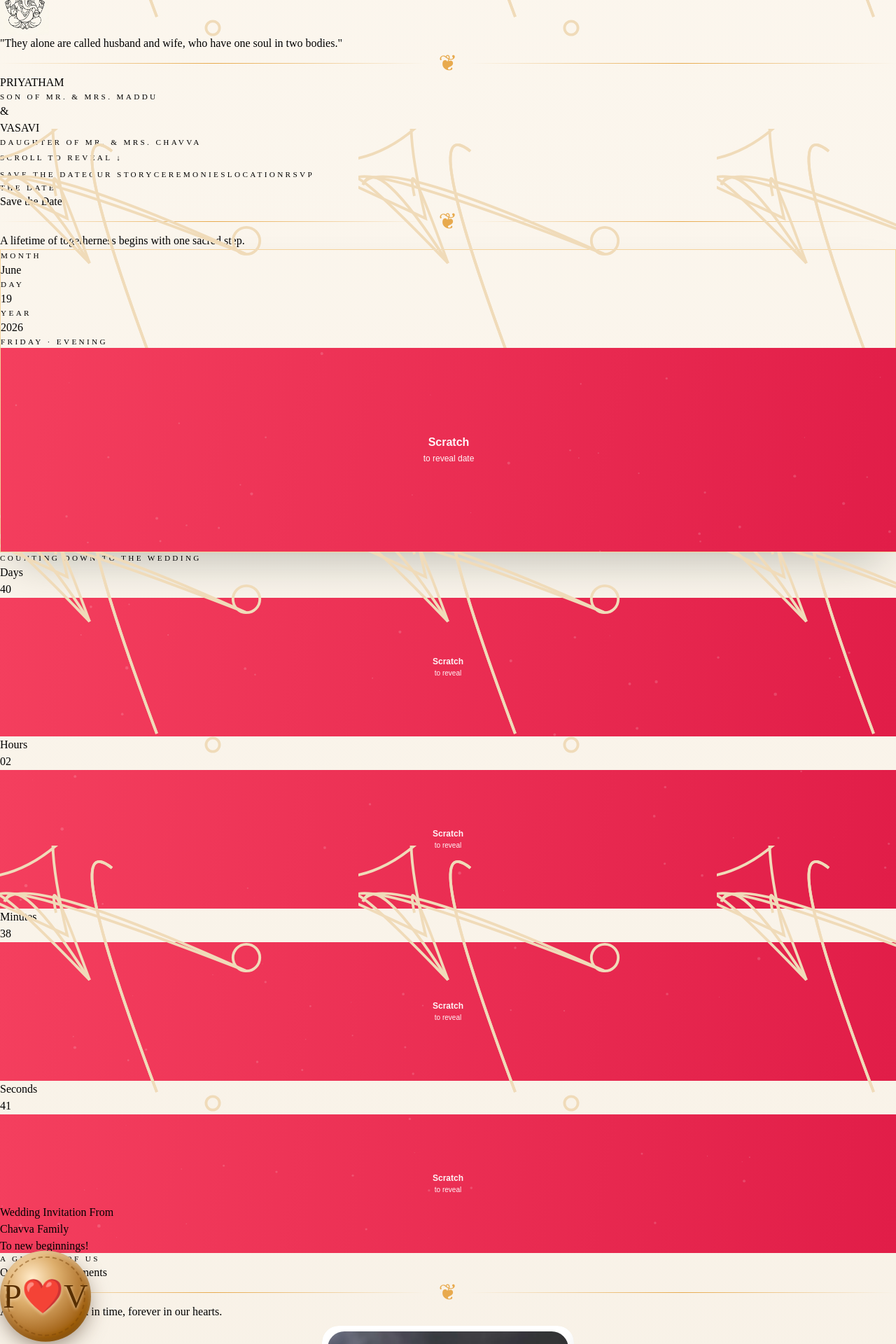
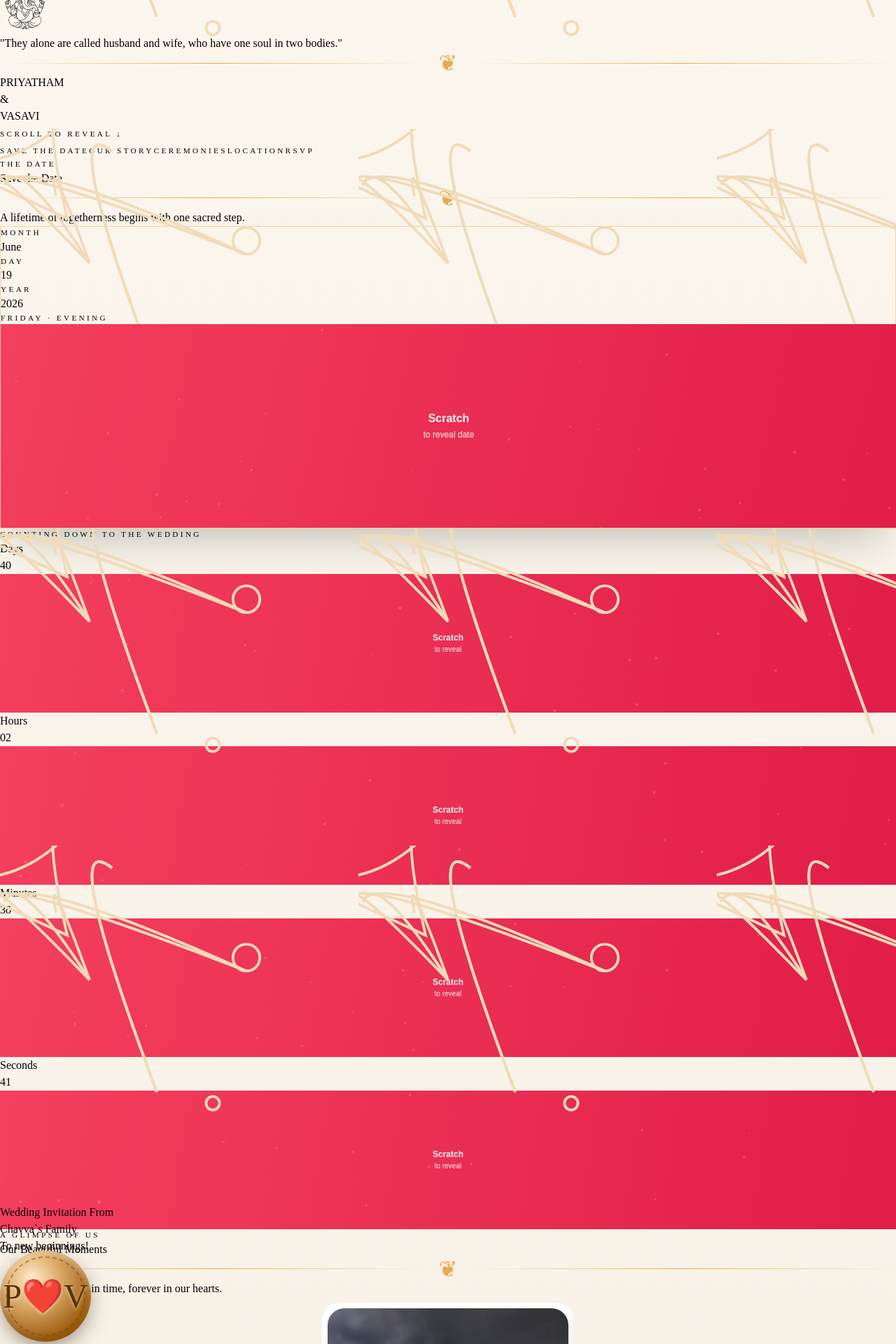
Before and after one commit to yaswanth-425/wedding-project, a React (Vite) app: page / in a window 1280 px wide. Shown: the part 840-2760 px from the top of the page at 70% size. Built offline with nearby package versions, Linux system fonts and the light colour scheme.

Commit message:
details  updated

```diff
--- a/src/components/EnvelopeCover.tsx
+++ b/src/components/EnvelopeCover.tsx
@@ -74,7 +74,7 @@ export function EnvelopeCover({ onOpen }: { onOpen: () => void }) {
   </p>
 
   <p className="script mt-2 text-5xl md:text-3xl text-[oklch(0.98_0.05_80)]">
-    Chavva Family
+    Chavva`s Family
   </p>
 
 
--- a/src/config/constants.ts
+++ b/src/config/constants.ts
@@ -7,11 +7,9 @@ export const WEDDING_CONFIG = {
   couple: {
     groom: {
       name: "PRIYATHAM",
-      parents: "Mr. & Mrs. MADDU",
     },
     bride: {
       name: "VASAVI",
-      parents: "Mr. & Mrs. CHAVVA",
     },
   },
 
--- a/src/routes/index.tsx
+++ b/src/routes/index.tsx
@@ -244,18 +244,12 @@ function Index() {
         <h1 className="script text-5xl text-primary sm:text-8xl">
           {WEDDING_CONFIG.couple.groom.name}
         </h1>
-        <p className="label mt-2 text-muted-foreground">
-          Son of {WEDDING_CONFIG.couple.groom.parents}
-        </p>
 
         <p className="script my-4 text-5xl text-gold">&amp;</p>
 
         <h1 className="script text-5xl text-primary sm:text-8xl">
           {WEDDING_CONFIG.couple.bride.name}
         </h1>
-        <p className="label mt-2 text-muted-foreground">
-          Daughter of {WEDDING_CONFIG.couple.bride.parents}
-        </p>
 
         <div className="mt-8 flex flex-col items-center gap-4">
           <a
```
